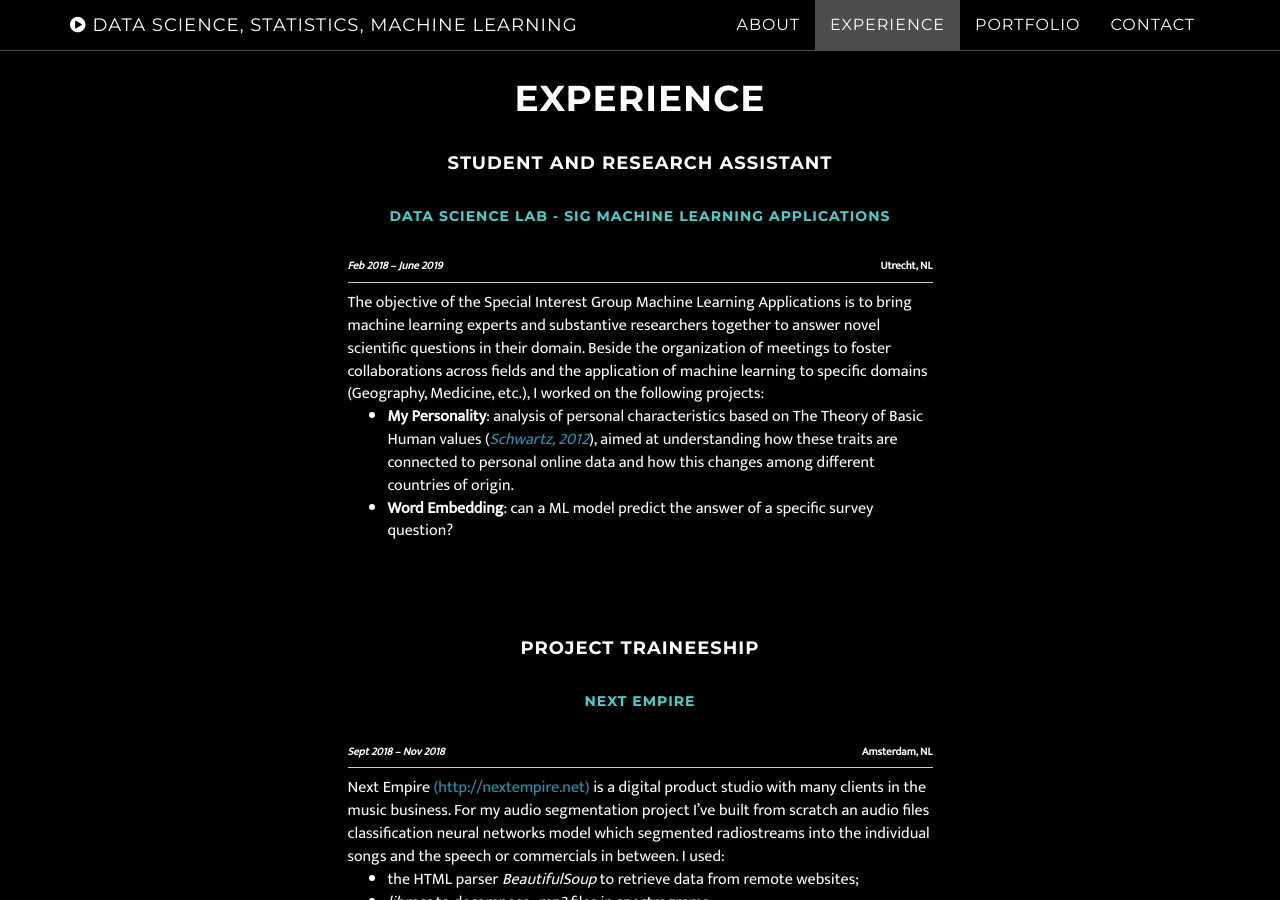
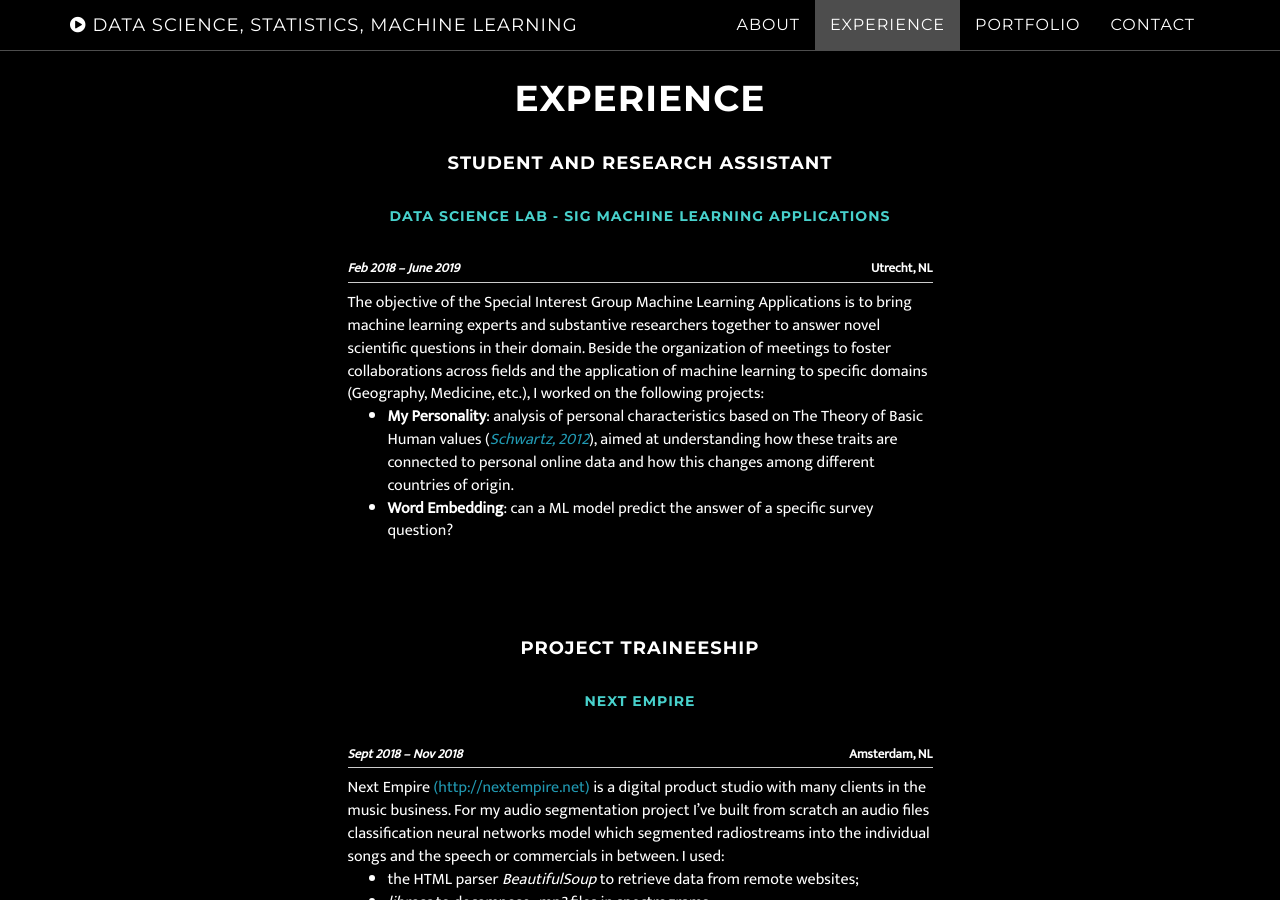
Before and after one commit to AgneseG/AgneseG.github.io, a Jekyll site: the page built from index.html, in a window 1280 px wide and 900 px high, scrolled down 1632 px. Built offline with Jekyll 4.4.1, drawn with Linux system fonts in a browser that asks for light colours.

Commit message:
Update grayscale.css

```diff
--- a/_includes/css/grayscale.css
+++ b/_includes/css/grayscale.css
@@ -394,9 +394,9 @@ body {
 }
 .alignleft {
 	float: left;
-	font-size: 11px;
+	font-size: 13px;
 }
 .alignright {
 	float: right;
-	font-size: 11px;
+	font-size: 13px;
 }
```
